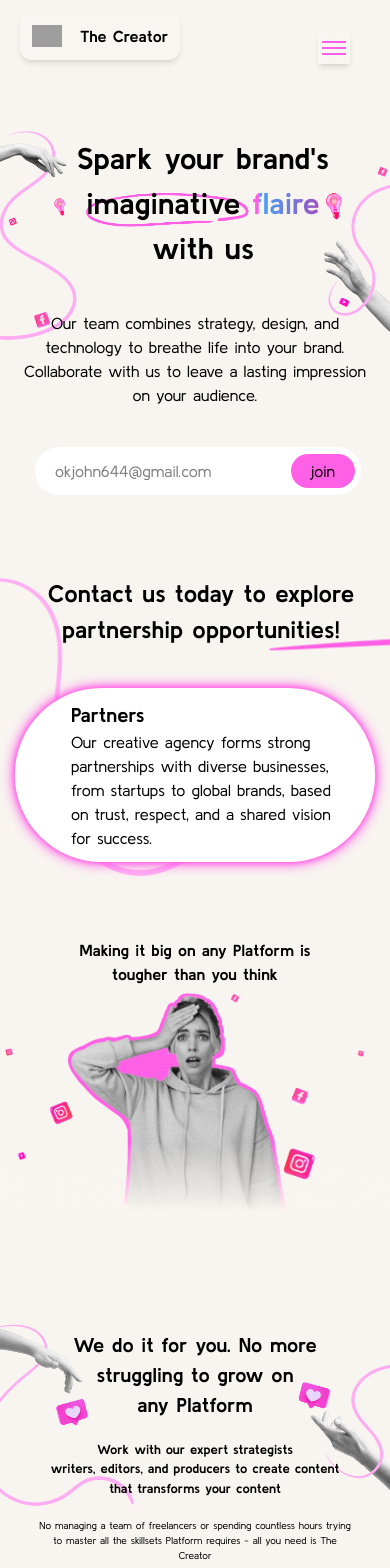
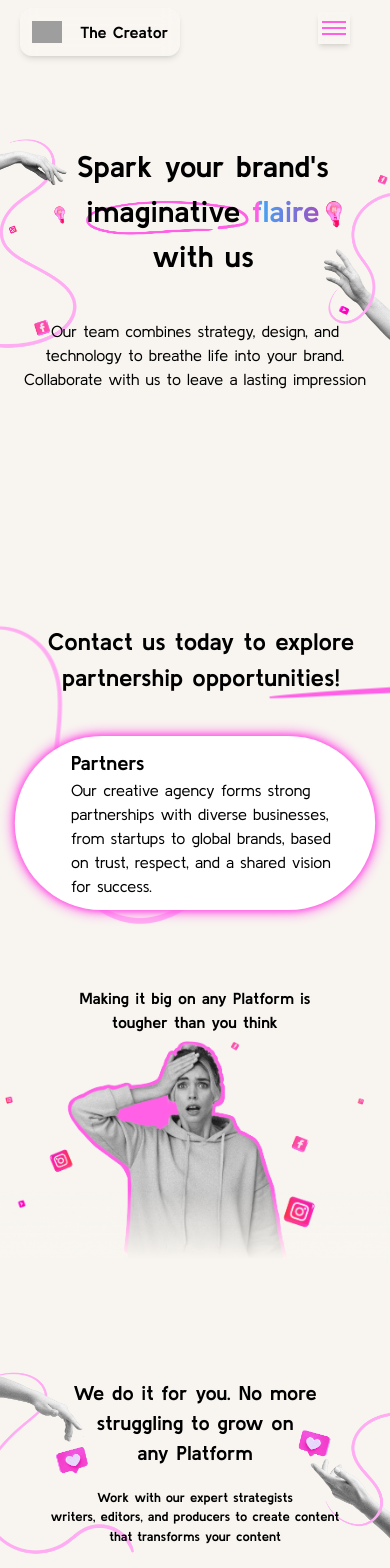
Before and after one commit to heritage644/node-finance-app, a Next.js app: page / in a window 390 px wide. Shown: the top 1568 px of the page. Built offline with nearby package versions, Linux system fonts and the light colour scheme; grey boxes are pictures that could not be loaded.

Commit message:
base commit

```diff
--- a/app/page.tsx
+++ b/app/page.tsx
@@ -11,7 +11,7 @@
 export default function Home() {
   return (
    <>
- <div className="dark:text-black max-w-full overflow-x-hidden">
+ <div className="dark:text-black max-w-full ">
     <Header/>
     <TopSection/>
     <SubTop/>
--- a/components/afterhero.tsx
+++ b/components/afterhero.tsx
@@ -2,7 +2,7 @@
 
     return(
         <>
-      <section className="pt-20 ">
+      <section className="pt-20 overflow-x-hidden">
           <section className="w-full flex flex-col items-center justify-center space-y-10 mb-10" id="heroSection">
             <div className="flex flex-col items-center w-100 text-center text-[13px] space-y-5 pt-20">
                 <h1 className="font-bold text-[20px] md:text-[40px] md:w-180">We do it for you. No more <br />
--- a/components/bottom.tsx
+++ b/components/bottom.tsx
@@ -3,8 +3,8 @@
     return(
         <>
 
-        <section >
- <div className="flex items-center justify-center pt-2 text-[11px} md:text-[16px] lg:text-[22px] ">
+        <section  >
+ <div className="flex items-center justify-center pt-2 text-[11px} md:text-[16px] lg:text-[22px] overflow-x-hidden ">
             <p className="w-70 md:w-full text-center">Hear from our customers from Top YouTube Channels</p>
         </div>
 
--- a/components/footer.tsx
+++ b/components/footer.tsx
@@ -7,7 +7,7 @@
 e.preventDefault()
   }
   return(
-    <section className="mt-0-auto flex flex-col space-y-10 pb-10">
+    <section className="mt-0-auto flex flex-col space-y-10 pb-10 overflow-x-hidden">
         <div className="flex flex-col items-center space-y-3">
             <h1 className="font-bold text-[20px] text-center">
             We are waiting for you to contact us
--- a/components/gallery.tsx
+++ b/components/gallery.tsx
@@ -65,7 +65,7 @@
         {/*section1*/}
 
 
-            <section className="flex justify-between pt-10 ">
+            <section className="flex justify-between pt-10 overflow-x-hidden ">
             <div className="w-130 mx-5 text-[13px]  lg:text-[22px] lg:ml-30 lg:w-150 text-start">
                 <h1 className="font-bold " data-aos="fade-up" data-aos-duration="1000">
                    3# Design and execution:
--- a/components/header.tsx
+++ b/components/header.tsx
@@ -26,20 +26,20 @@
 
     return (
 
-    <header className=" z-[999] sm:backdrop-blur-sm max-w-full sm:shadow-md sm:bg-translucent  sticky p-0 z-{1120} top-3 w-full flex items-center justify-between
+    <header className=" z-[999] sm:backdrop-blur-sm max-w-full sm:shadow-md sm:bg-translucent  sticky p-0 z-{1120} top-0 w-full flex items-center justify-between
     sm: sm:px-7
     lg:px-20
     xl:px-50
 
     "  >
-      <section className="ml-5 z-[100]">  <div className="flex px-3 py-3 backdrop-blur-sm  shadow-md bg-translucent sm:bg-transparent sm:shadow-none sm:backdrop-blur-none space-x-2 justify-end items-center font-bold lg:text-[20px] rounded-xl  ">
+      <section className="ml-5 z-[100] mt-2">  <div className="flex px-3 py-3 backdrop-blur-sm  shadow-md bg-translucent sm:bg-transparent sm:shadow-none sm:backdrop-blur-none space-x-2 justify-end items-center font-bold lg:text-[20px] rounded-xl  ">
            <div className="w-10"> <img src="/fish.png" alt=".logo" width={30} height={30}/></div>
             <h1>The Creator</h1>
         </div>
 </section>
         <div className="sm:hidden pr-10  " >
 
-          <button className="shadow-md bg-translucent backdrop-blur-xl top-3 flex flex-col justify-center items-center w-8 h-8 space-y-1 relative p-2  z-[9999] sm:hidden" onClick={clicker} >
+          <button className="shadow-md bg-translucent backdrop-blur-xl top-0 flex flex-col justify-center items-center w-8 h-8 space-y-1 relative p-2  z-[9999] sm:hidden" onClick={clicker} >
   <span className={`block w-6 h-0.5 bg-pink  z-100 transition-transform ${isOpen ? 'rotate-45 translate-y-1.5' : ''}`} ></span>
   <span className={`block w-6 h-0.5 bg-pink  transition-opacity ${isOpen ? 'opacity-0' : ''}`}></span>
   <span className={`block w-6 h-0.5 bg-pink  transition-transform ${isOpen ? '-rotate-45 -translate-y-1.5' : ''}`}></span>
--- a/components/hero-section.tsx
+++ b/components/hero-section.tsx
@@ -2,7 +2,7 @@
 
     return(
         <>
-        <section className="flex flex-col items-center justify-center ">
+        <section className="flex flex-col items-center justify-center overflow-x-hidden">
             <div className=""><h1 className="font-bold text-center w-70 md:text-[40px">
                 Making it big on any Platform is tougher than you think
                 </h1></div>
--- a/components/icons.tsx
+++ b/components/icons.tsx
@@ -2,7 +2,7 @@
 
     return(
         <>
-        <section className=" flex mb-20 space-x-10 md:pl-10 md:mt-50 lg:justify-center pt-10" >
+        <section className=" flex mb-20 space-x-10 md:pl-10 md:mt-50 lg:justify-center pt-10 overflow-x-hidden" >
             <div className="bg-pink rounded-xl w-fit  hidden md:flex flex-col py-10 ">
                <div className="w-90 ">
                  <img src="/icons.png" alt=".icons" />
--- a/components/subtop.tsx
+++ b/components/subtop.tsx
@@ -2,7 +2,7 @@
 
     return(
         <>
-        <section className="flex items-center w-full mt-50 mb-15 lg:mt-10  " >
+        <section className="flex items-center w-full mt-50 mb-15 lg:mt-10 overflow-x-hidden " >
             <div id="subTopSection"  className="flex flex-col items-center justify-start w-full ">
 <div className="w-100 sm:w-full pl-3 pt-7 sm:pt-9 md:pt-17 lg:pt-30 mb-10">
      <p className="font-bold text-center   text-[24px] sm:text-[30px] lg:text-[45px]  ">Contact us today to explore <br />partnership opportunities!</p>
--- a/components/topsection.tsx
+++ b/components/topsection.tsx
@@ -8,7 +8,7 @@
     return(
         <>
 
-       <section className="pt-20 " >
+       <section className="pt-20 overflow-x-hidden" >
          <section className="w-full flex flex-col items-center space-y-10 mb-10 " id="topSection">
          <div className="flex items-center w-full items-start justify-center  ">
               <p className="text-center w-70 pt-2 pl-4 text-[30px] sm:text-[37px] sm:w-100 sm:pt-0 md:text-[44px]
```
